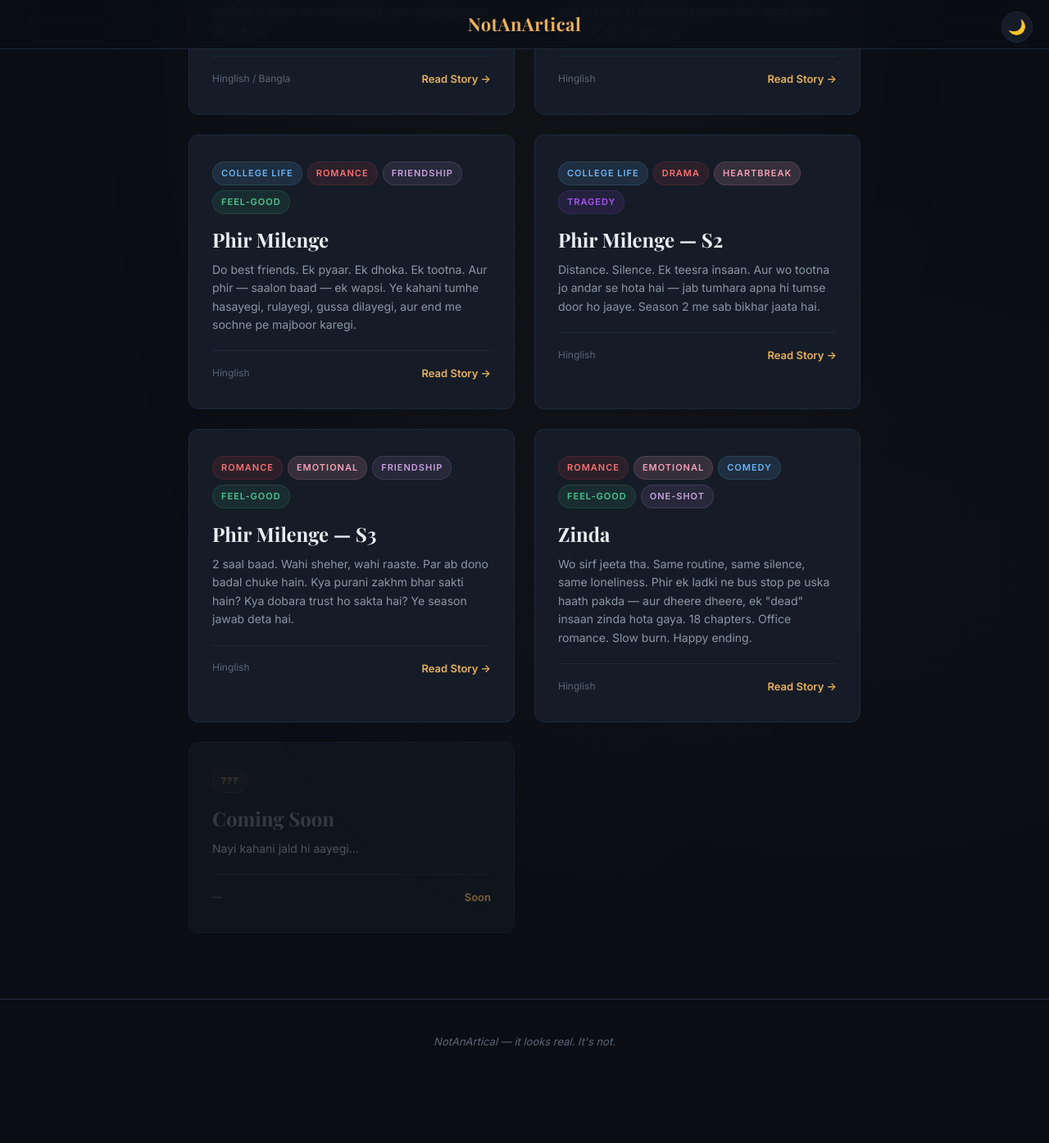
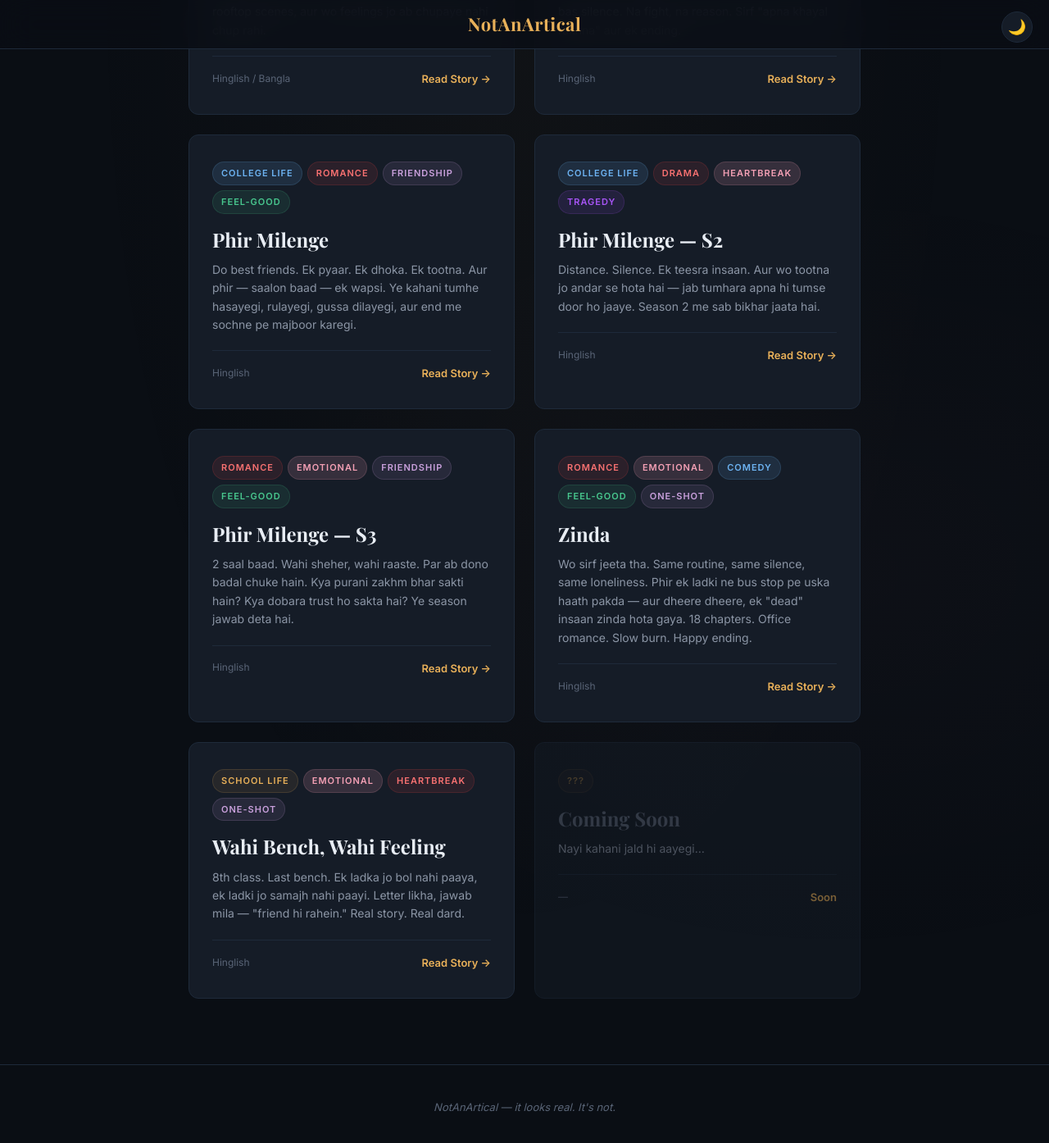
Before and after one commit to GamerCr4cked/NoAnyStory, a Jekyll site: the page built from stories.html, in a window 1280 px wide and 1400 px high, scrolled down 1012 px. Shown: the top 1394 px of the window at 82% size. Built offline with Jekyll 4.4.1, drawn with Linux system fonts in a browser that asks for light colours; some web fonts are replaced; before the commit the page ends 2333 px from its top, so only the background shows below that.

Commit message:
Add Wahi Bench Story

```diff
--- a/assets/css/style.css
+++ b/assets/css/style.css
@@ -750,6 +750,18 @@ body::before {
   to { opacity: 1; transform: translateY(0); }
 }
 
+.dialogue .action {
+  font-size: 12px;
+  font-style: italic;
+  color: #777;
+  margin-top: 4px;
+  max-width: 75%;
+  padding-left: 4px;
+}
+[data-theme="light"] .dialogue .action {
+  color: #888;
+}
+
 .dialogue.her .bubble {
   background: var(--bg-bubble-her);
   border: 1px solid rgba(244, 160, 181, 0.12);
--- a/stories.html
+++ b/stories.html
@@ -166,6 +166,21 @@ title: Stories — NotAnArtical
     </div>
   </a>
 
+  <a href="{{ '/stories/wahi-bench' | relative_url }}" class="story-card" data-tags="school-life emotional heartbreak one-shot">
+    <div class="card-genre">
+      <span class="tag">School Life</span>
+      <span class="tag mood">Emotional</span>
+      <span class="tag" style="background: rgba(239, 68, 68, 0.1); color: #f87171; border-color: rgba(239, 68, 68, 0.15);">Heartbreak</span>
+      <span class="tag" style="background: rgba(201, 160, 220, 0.1); color: #c9a0dc; border-color: rgba(201, 160, 220, 0.15);">One-Shot</span>
+    </div>
+    <h3>Wahi Bench, Wahi Feeling</h3>
+    <p class="card-desc">8th class. Last bench. Ek ladka jo bol nahi paaya, ek ladki jo samajh nahi paayi. Letter likha, jawab mila — "friend hi rahein." Real story. Real dard.</p>
+    <div class="card-footer">
+      <span class="card-lang">Hinglish</span>
+      <span class="read-link">Read Story →</span>
+    </div>
+  </a>
+
   <div class="story-card coming-soon" data-tags="school-life college-life romance emotional drama heartbreak comedy friendship feel-good tragedy thriller mystery horror suspense action fantasy one-shot">
     <div class="card-genre">
       <span class="tag" style="opacity:0.5">???</span>
```
Also changed, not shown: _layouts/story.html (+28 -0 lines), index.md (+1 -1 lines), stories/wahi-bench.html (added, +382 -0 lines), story-concepts/site-improvements-todo.md (added, +56 -0 lines), story-concepts/split-concept.md (added, +37 -0 lines).
